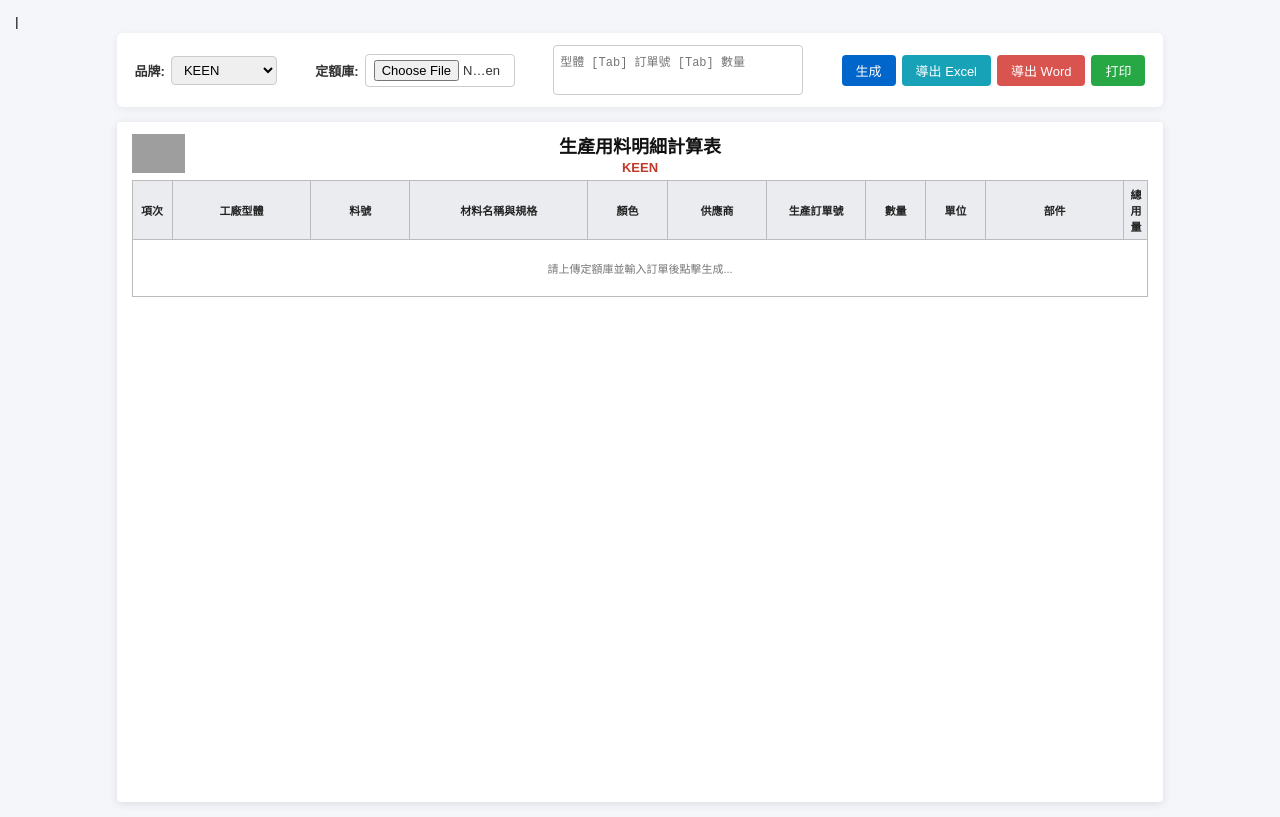
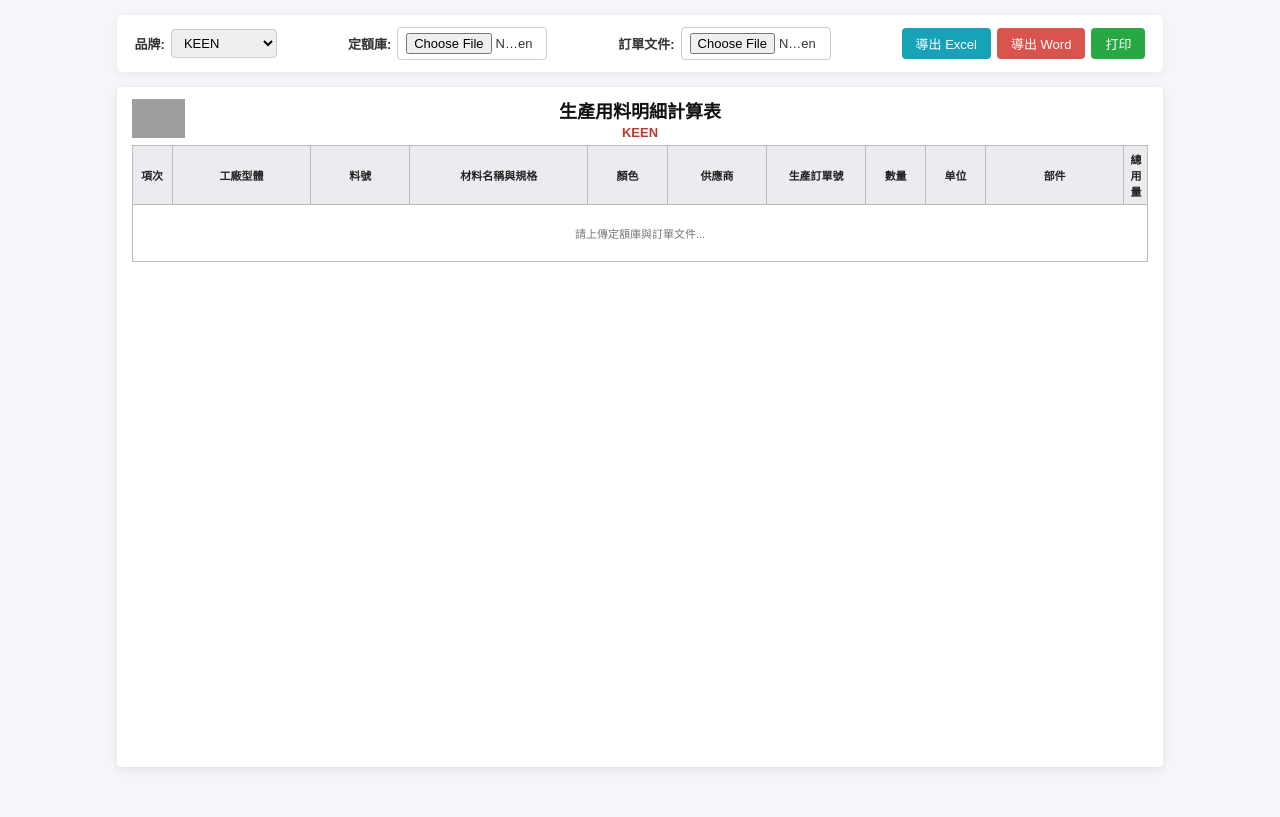
Before and after one commit to dungnguyenbtsl/BOM, a plain HTML site: page index.html in a window 1280 px wide. Drawn offline with Linux system fonts and the light colour scheme; grey boxes are pictures that could not be loaded.

Commit message:
Update index.html

```diff
--- a/index.html
+++ b/index.html
@@ -1,4 +1,4 @@
-l<!DOCTYPE html>
+<!DOCTYPE html>
 <html lang="zh-CN">
 <head>
     <meta charset="UTF-8">
@@ -13,7 +13,6 @@ l<!DOCTYPE html>
         .control-panel { max-width: 277mm; margin: 0 auto 15px auto; background: #fff; padding: 12px 18px; border-radius: 6px; box-shadow: 0 2px 8px rgba(0,0,0,0.06); display: flex; flex-wrap: wrap; gap: 12px; align-items: center; justify-content: space-between; }
         .control-item { display: flex; align-items: center; gap: 6px; font-size: 13px; }
         select, input[type="text"], input[type="file"] { padding: 5px 8px; font-size: 13px; border: 1px solid #ccc; border-radius: 4px; }
-        textarea { width: 100%; height: 50px; padding: 6px; font-family: monospace; font-size: 12px; border: 1px solid #ccc; border-radius: 4px; resize: none; }
 
         .btn { background-color: #0066cc; color: white; border: none; padding: 6px 14px; font-size: 13px; border-radius: 4px; cursor: pointer; transition: background 0.2s; }
         .btn:hover { background-color: #004d99; }
@@ -69,12 +68,12 @@ l<!DOCTYPE html>
         <input type="file" id="masterFile" accept=".xlsx, .xls" onchange="loadMasterDB(event)" style="width: 150px;">
     </div>
 
-    <div class="control-item" style="flex-grow: 1; max-width: 250px;">
-        <textarea id="orderInput" placeholder="型體 [Tab] 訂單號 [Tab] 數量"></textarea>
+    <div class="control-item">
+        <label><b>訂單文件:</b></label>
+        <input type="file" id="orderFile" accept=".xlsx, .xls" onchange="loadOrderFile(event)" style="width: 150px;">
     </div>
 
     <div class="control-item">
-        <button class="btn" onclick="processOrderList()">生成</button>
         <button class="btn btn-excel" onclick="exportToExcel()">導出 Excel</button>
         <button class="btn btn-word" onclick="exportToWord()">導出 Word</button>
         <button class="btn btn-success" onclick="window.print()">打印</button>
@@ -104,19 +103,20 @@ l<!DOCTYPE html>
                 <th style="width: 10%;">供應商</th>
                 <th style="width: 10%;">生產訂單號</th>
                 <th style="width: 6%;">數量</th>
-                <th style="width: 6%;">單位</th>
+                <th style="width: 6%;">单位</th>
                 <th style="width: 14%;">部件</th>
                 <th style="width: 10%;">總用量</th>
             </tr>
         </thead>
         <tbody id="tableBody">
-            <tr><td colspan="11" style="color: #777; padding: 20px;">請上傳定額庫並輸入訂單後點擊生成...</td></tr>
+            <tr><td colspan="11" style="color: #777; padding: 20px;">請上傳定額庫與訂單文件...</td></tr>
         </tbody>
     </table>
 </div>
 
 <script>
     let masterDB = {};
+    let orderRowsData = [];
 
     function updateBrandTitle() {
         let select = document.getElementById('brandSelect');
@@ -172,18 +172,49 @@ l<!DOCTYPE html>
                 }
             }
             alert("定額標準庫加載成功！");
+            checkAndProcess();
         };
         reader.readAsArrayBuffer(file);
     }
 
+    function loadOrderFile(e) {
+        const file = e.target.files[0];
+        if (!file) return;
+        const reader = new FileReader();
+        reader.onload = function(e) {
+            const data = new Uint8Array(e.target.result);
+            const workbook = XLSX.read(data, {type: 'array'});
+            const sheet = workbook.Sheets[workbook.SheetNames[0]];
+            const rows = XLSX.utils.sheet_to_json(sheet, {header: 1});
+
+            orderRowsData = [];
+            // Giả định file đơn hàng Excel có cấu trúc: Cột 0: 型體 (SKU), Cột 1: 訂單號 (Order), Cột 2: 數量 (Pairs)
+            for (let i = 1; i < rows.length; i++) {
+                let r = rows[i];
+                if (!r || r.length < 3) continue;
+                let model = r[0] ? String(r[0]).trim() : '';
+                let order = r[1] ? String(r[1]).trim() : '';
+                let pairs = parseFloat(r[2]) || 0;
+
+                if (model && order && pairs > 0) {
+                    orderRowsData.push({model, order, pairs});
+                }
+            }
+            alert("訂單文件加載成功！");
+            checkAndProcess();
+        };
+        reader.readAsArrayBuffer(file);
+    }
+
+    function checkAndProcess() {
+        if (Object.keys(masterDB).length > 0 && orderRowsData.length > 0) {
+            processOrderList();
+        }
+    }
+
     function processOrderList() {
-        let text = document.getElementById('orderInput').value.trim();
-        if (!text) {
-            alert("請輸入或貼上生產訂單數據！");
-            return;
-        }
+        if (orderRowsData.length === 0) return;
 
-        let lines = text.split("\n");
         let tbody = document.getElementById('tableBody');
         tbody.innerHTML = '';
 
@@ -192,16 +223,10 @@ l<!DOCTYPE html>
         let totalPairsAll = 0;
         let totalByUnit = {};
 
-        for (let line of lines) {
-            let parts = line.split("\t");
-            if (parts.length < 3) parts = line.split(",");
-            if (parts.length < 3) continue;
-
-            let model = parts[0].trim();
-            let order = parts[1].trim();
-            let pairs = parseFloat(parts[2]) || 0;
-
-            if (!model || !order || pairs <= 0) continue;
+        for (let rowItem of orderRowsData) {
+            let model = rowItem.model;
+            let order = rowItem.order;
+            let pairs = rowItem.pairs;
 
             let bomList = masterDB[model];
             totalPairsAll += pairs;
```
